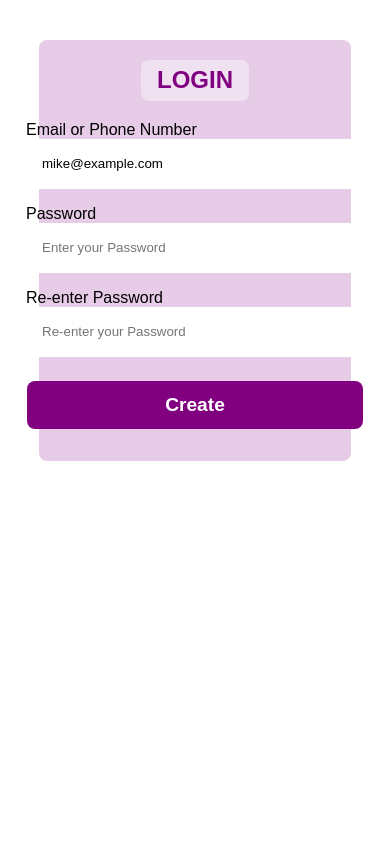
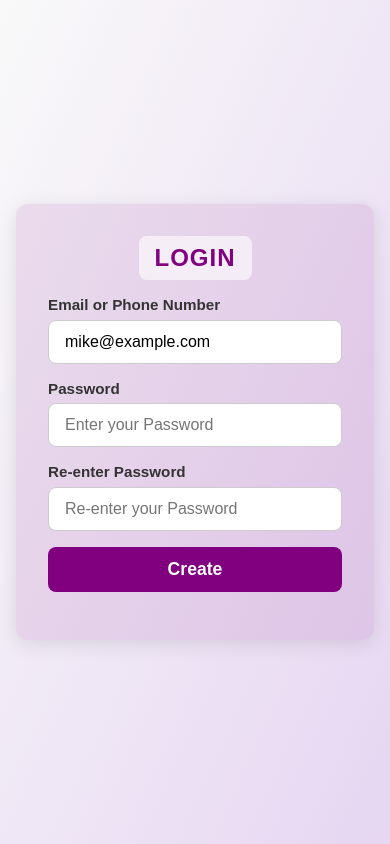
Before and after one commit to GravityGuy123/LoginValidation, a plain HTML site: page index.html in a window 390 px wide. Drawn offline with Linux system fonts and the light colour scheme.

Commit message:
Improved Styles for responsiveness and browser support, Added a Readme file with project description and inproved JavaScript syntax

```diff
--- a/script.js
+++ b/script.js
@@ -4,10 +4,16 @@ loginForm.addEventListener("submit", (handleSubmit) => {
   handleSubmit.preventDefault(); // stop page reload
 
   const userInput = {
-    Emailorphone: document.getElementById("emailorphone").value,
-    Password1: document.getElementById("password-1").value,
-    Password2: document.getElementById("password-2").value,
+    Emailorphone: document.getElementById("emailorphone").value.trim(),
+    Password1: document.getElementById("password-1").value.trim(),
+    Password2: document.getElementById("password-2").value.trim(),
   };
+
+  // Basic validation
+  if (!userInput.Emailorphone || !userInput.Password1 || !userInput.Password2) {
+    alert("All fields are required.");
+    return;
+  }
 
   if (userInput.Password1 !== userInput.Password2) {
     alert("Passwords don't match, re-check and try again.");
@@ -17,8 +23,11 @@ loginForm.addEventListener("submit", (handleSubmit) => {
     loginForm.reset();
   } else {
     const userEmail = userInput.Emailorphone;
-    const userName = userEmail.split("@")[0];
-    alert(`Login successful, welcome back ${userName}`);
+    const userName = userEmail.includes("@")
+      ? userEmail.split("@")[0]
+      : userEmail;
+
+    alert(`Login successful, welcome back ${userName}!`);
     console.log(userInput);
 
     // Optionally reset after success
--- a/style.css
+++ b/style.css
@@ -1,68 +1,103 @@
+/* Reset & base styles */
+* {
+  margin: 0;
+  padding: 0;
+  box-sizing: border-box;
+}
+
 body {
   font-family: Arial, Helvetica, sans-serif;
+  background: linear-gradient(to bottom right, #f9f9f9, #e6d6f2);
+  min-height: 100vh;
+  display: flex;
+  justify-content: center;
+  align-items: center;
+  padding: 1rem;
 }
 
+/* Form container */
 #login-form {
-  position: relative;
-  top: 2rem;
-  background-color: rgba(128, 0, 128, 0.2);
-  width: 80vw;
-  /* height: 20rem; */
+  background-color: rgba(128, 0, 128, 0.1);
+  width: 100%;
+  max-width: 400px;
   display: flex;
-  flex-flow: column;
-  align-items: center;
-  margin: auto;
-  align-content: center;
-  justify-items: center;
-  border-radius: 0.5rem;
+  flex-direction: column;
+  gap: 1rem;
+  padding: 2rem;
+  border-radius: 0.75rem;
+  box-shadow: 0 4px 20px rgba(0, 0, 0, 0.1);
 }
 
-@media screen and (min-width: 600px) {
-  #login-form {
-    width: 50vw;
-  }
+/* Heading */
+#create-text {
+  background-color: rgba(255, 255, 255, 0.6);
+  color: purple;
+  padding: 0.5rem 1rem;
+  text-transform: uppercase;
+  text-align: center;
+  border-radius: 0.5rem;
+  font-size: 1.5rem;
+  letter-spacing: 1px;
+  align-self: center;
+
 }
 
-#create-text {
-  background-color: rgba(255, 255, 255, 0.4);
-  color: purple;
-  padding: 0.4rem 1rem;
-  text-transform: uppercase;
-  text-align: center;
-  align-content: center;
-  border-radius: 0.5rem;
+/* Form groups */
+.form-group {
+  display: flex;
+  flex-direction: column;
+}
+
+.form-group label {
+  margin-bottom: 0.4rem;
+  font-size: 0.95rem;
+  font-weight: bold;
+  color: #333;
 }
 
 .form-group input {
-  margin-bottom: 1rem;
-  display: block;
-  width: 20rem;
-  height: 3rem;
-  border: none;
+  padding: 0.75rem 1rem;
+  border: 1.5px solid #ccc;
   border-radius: 0.5rem;
-  padding-left: 1rem;
+  font-size: 1rem;
+  transition: border-color 0.3s ease, box-shadow 0.3s ease;
+  width: 100%;
 }
 
-#form-group input:hover {
-  border: 2px solid purple;
+/* Hover & focus states */
+.form-group input:hover,
+.form-group input:focus {
+  border-color: purple;
+  outline: none;
+  box-shadow: 0 0 5px rgba(128, 0, 128, 0.4);
 }
 
+/* Button */
 #create-button {
   background-color: purple;
   color: white;
   border: none;
-  margin-top: 0.5rem;
-  width: 10rem;
-  /* align-content: center; */
-  /* align-items: center; */
-  /* justify-items: center; */
-  width: 21rem;
-  height: 3rem;
+  padding: 0.75rem;
   border-radius: 0.5rem;
-  font-size: 1.2rem;
+  font-size: 1.1rem;
   font-weight: bold;
+  cursor: pointer;
+  transition: background-color 0.3s ease, transform 0.2s ease;
 }
 
 #create-button:hover {
-  background-color: rgb(192, 83, 192);
+  background-color: rgb(170, 70, 170);
+  transform: scale(1.02);
 }
+
+/* Responsive adjustments */
+@media screen and (min-width: 768px) {
+  #login-form {
+    padding: 2.5rem;
+    max-width: 450px;
+  }
+
+  #create-text {
+    font-size: 1.75rem;
+  }
+}
```
Also changed, not shown: 1 other file.
